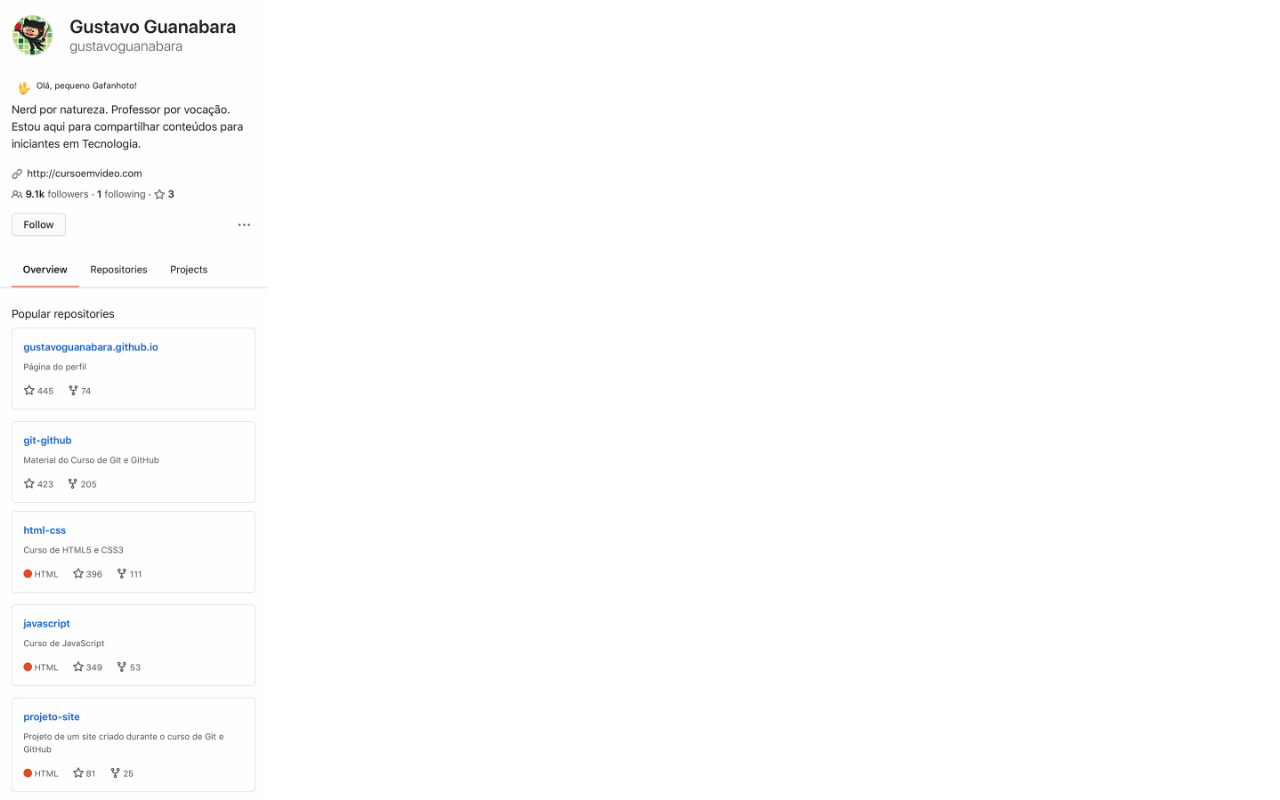
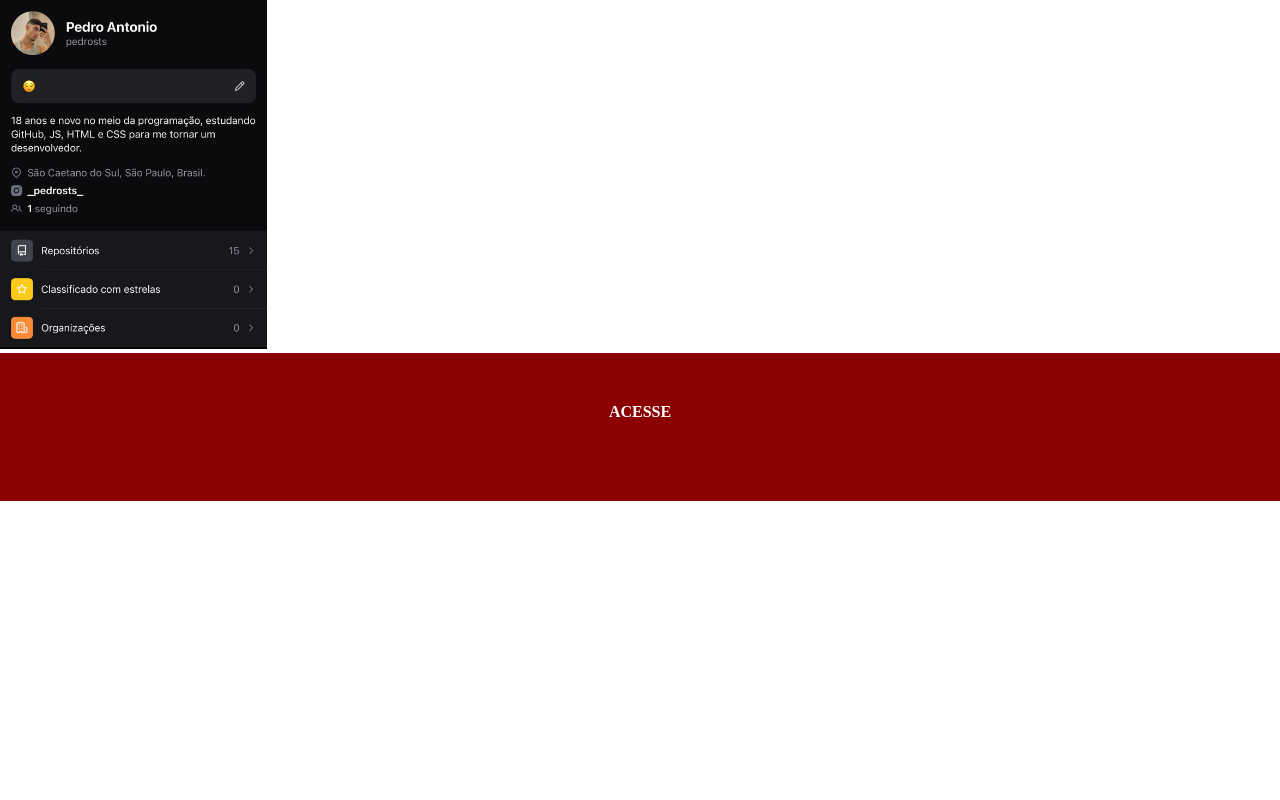
Before and after one commit to pedrosts/projeto-social, a plain HTML site: page github.html in a window 1280 px wide. Shown: the top 800 px of the page. Drawn offline with Linux system fonts and the light colour scheme.

Commit message:
personalizei com as minhas redes sociais

```diff
--- a/github.html
+++ b/github.html
@@ -7,7 +7,7 @@
     <link rel="stylesheet" href="social.css">
 </head>
 <body>
-    <img src="imagens/tela-github.jpg" alt="GitHub">
-    <a href="https://github.com/pedrosts" target="_blank">ACESSE</a>
+    <img src="imagens/minha-tela-github.jpeg" alt="GitHub">
+    <a id="ajuste" href="https://github.com/pedrosts" target="_blank">ACESSE</a>
 </body>
 </html>
--- a/social.css
+++ b/social.css
@@ -29,3 +29,9 @@ a:hover {
     transition: 0.1s;
     text-decoration: underline;
 }
+
+a#ajuste {
+   margin: auto;
+   padding-bottom: 80px;
+   padding-top: 50px;
+}
```
Also changed, not shown: facebook.html (+1 -1 lines), instagram.html (+1 -1 lines), youtube.html (+1 -1 lines), imagens/minha-tela-github.jpeg (added), imagens/minha-tela-insta.jpeg (added), imagens/minha-tela-ytb.jpeg (added), 1 other file.
